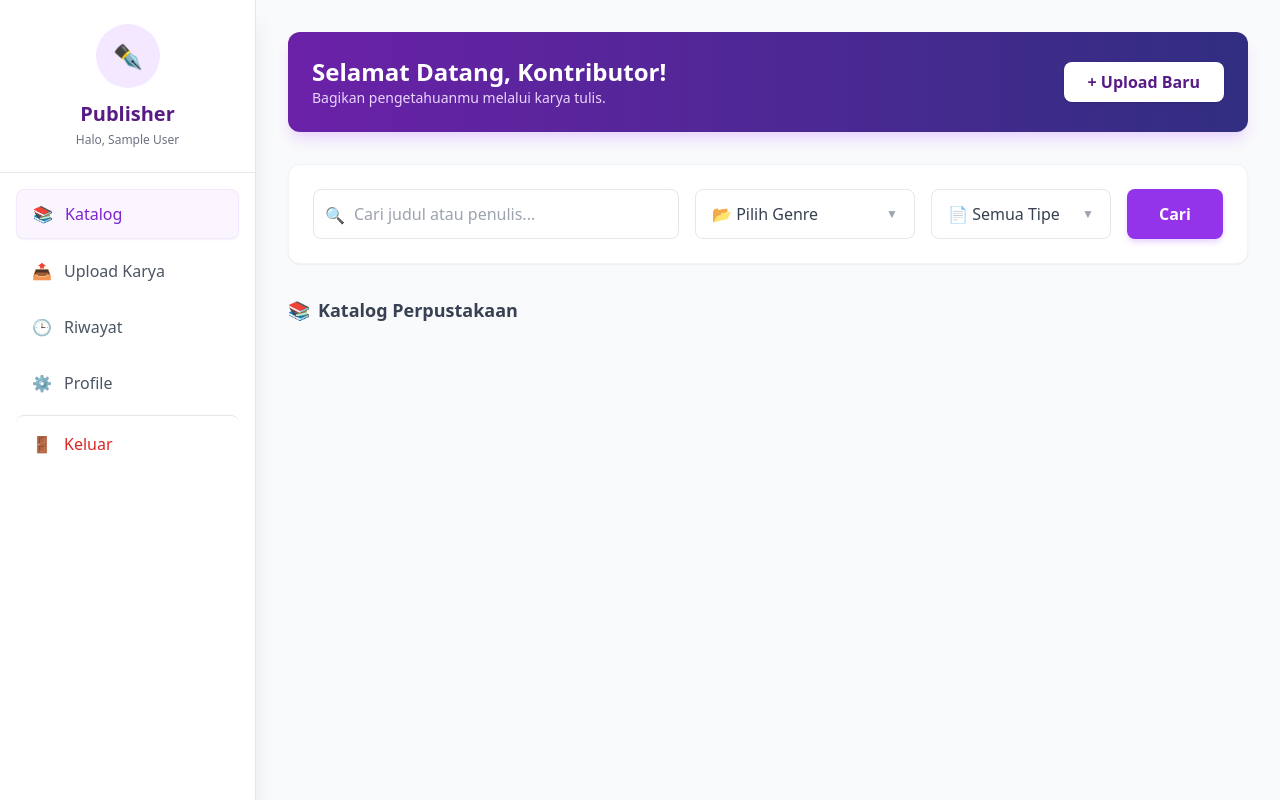
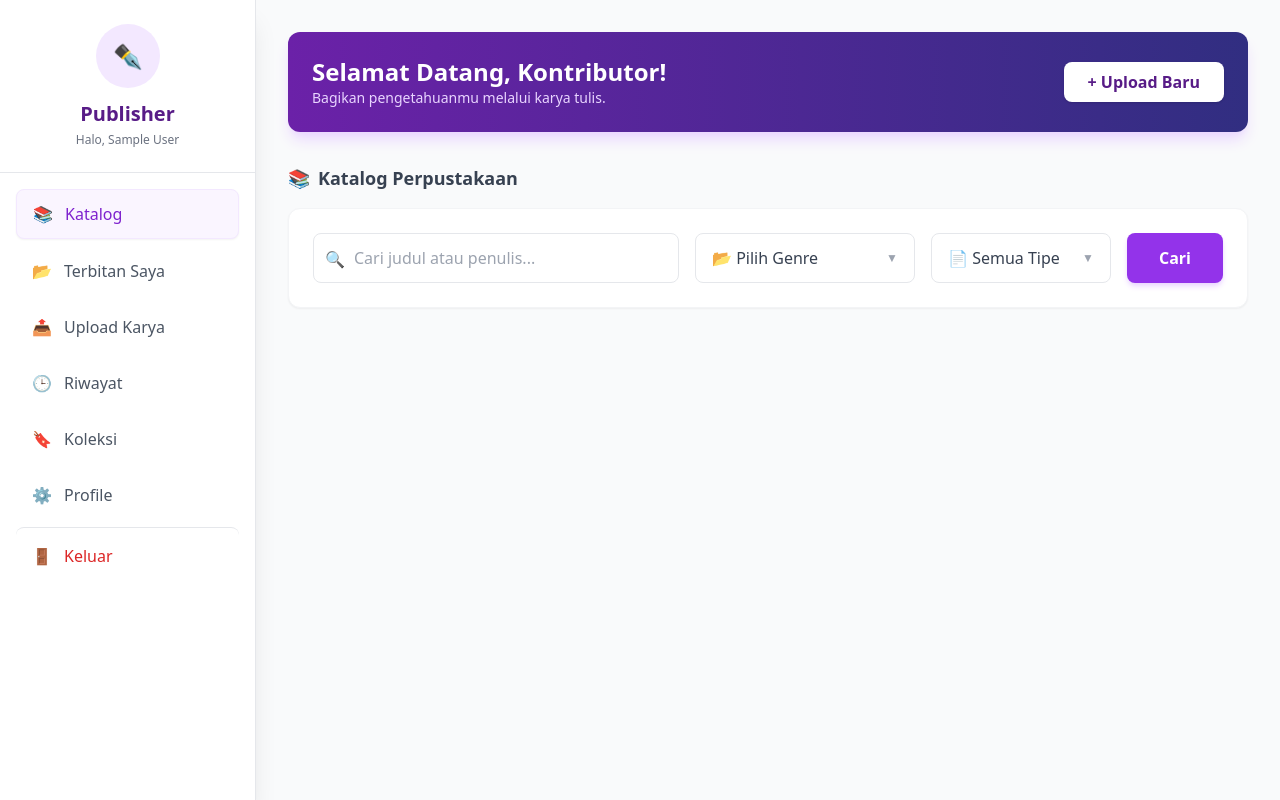
Before and after one commit to avsnaelfrb/UAS-Pemrog-web, a PHP site: page /web-perpus-UAS/Frontend/dashboard-publisher.php in a window 1280 px wide. Run offline with PHP 8.4, Linux system fonts and the light colour scheme; the visitor is signed in with stand-in values (Sample User, id 1); data comes from the database, SQL or seed files in the repository; data that the repository does not hold is empty; some libraries are stand-ins or nearby versions.

Commit message:
feat: add saved book access

```diff
--- a/Frontend/dashboard-publisher.php
+++ b/Frontend/dashboard-publisher.php
@@ -100,6 +100,11 @@ $active_type_label = isset($type_map[$filter_type]) ? $type_map[$filter_type] :
                     <span>📚</span> Katalog
                 </a>
 
+                <!-- Menu Terbitan Saya Baru -->
+                <a href="my_publications.php" class="flex items-center gap-3 px-4 py-3 text-gray-600 hover:bg-purple-50 hover:text-purple-700 rounded-lg font-medium transition duration-200">
+                    <span>📂</span> Terbitan Saya
+                </a>
+
                 <a href="upload.php" class="flex items-center gap-3 px-4 py-3 text-gray-600 hover:bg-purple-50 hover:text-purple-700 rounded-lg font-medium transition duration-200">
                     <span>📤</span> Upload Karya
                 </a>
@@ -107,6 +112,11 @@ $active_type_label = isset($type_map[$filter_type]) ? $type_map[$filter_type] :
                 <a href="history.php" class="flex items-center gap-3 px-4 py-3 text-gray-600 hover:bg-purple-50 hover:text-purple-700 rounded-lg font-medium transition duration-200">
                     <span>🕒</span> Riwayat
                 </a>
+
+                <a href="saved_books.php" class="flex items-center gap-3 px-4 py-3 text-gray-600 hover:bg-purple-50 hover:text-purple-700 rounded-lg font-medium transition duration-200">
+                    <span>🔖</span> Koleksi
+                </a>
+
                 <a href="profile.php" class="flex items-center gap-3 px-4 py-3 text-gray-600 hover:bg-purple-50 hover:text-purple-700 rounded-lg font-medium transition duration-200">
                     <span>⚙️</span> Profile
                 </a>
@@ -139,6 +149,13 @@ $active_type_label = isset($type_map[$filter_type]) ? $type_map[$filter_type] :
                     + Upload Baru
                 </a>
             </div>
+
+            <!-- Section 1 Dihapus karena sudah ada di menu Terbitan Saya -->
+
+            <!-- Section 2: Katalog Umum -->
+            <h3 class="text-lg font-bold text-gray-700 mb-4 flex items-center gap-2">
+                <span>📚</span> Katalog Perpustakaan
+            </h3>
 
             <!-- SEARCH & FILTER BAR (ADAPTASI UNGU) -->
             <div class="bg-white p-6 rounded-xl shadow-sm border border-gray-100 mb-8 flex flex-col gap-4 relative z-10">
@@ -237,67 +254,37 @@ $active_type_label = isset($type_map[$filter_type]) ? $type_map[$filter_type] :
                 <?php endif; ?>
             </div>
 
-            <!-- Section 1: Karya Anda (Status Pending/Approved) -->
-            <?php
-            $my_books = mysqli_query($conn, "SELECT * FROM books WHERE uploaded_by=$user_id ORDER BY created_at DESC");
-            if (mysqli_num_rows($my_books) > 0):
-            ?>
-                <h3 class="text-lg font-bold text-gray-700 mb-4 flex items-center gap-2">
-                    <span>📂</span> Karya Anda
-                </h3>
-                <div class="grid grid-cols-1 md:grid-cols-2 lg:grid-cols-3 gap-4 mb-10">
-                    <?php while ($mb = mysqli_fetch_assoc($my_books)): ?>
-                        <div class="bg-white p-4 rounded-lg shadow-sm border border-gray-100 flex gap-3 items-center hover:shadow-md hover:border-purple-200 transition duration-300 group">
-                            <?php
-                            $coverPathMb = '../uploads/covers/' . $mb['cover'];
-                            if (!empty($mb['cover']) && file_exists($coverPathMb)):
-                            ?>
-                                <img src="<?= $coverPathMb ?>" class="w-14 h-20 object-cover rounded shadow-sm group-hover:scale-105 transition duration-300">
-                            <?php else: ?>
-                                <div class="w-14 h-20 bg-gray-200 rounded flex items-center justify-center text-gray-400 text-xs">No img</div>
-                            <?php endif; ?>
-                            <div class="flex-1 min-w-0">
-                                <h4 class="font-bold text-gray-800 text-sm truncate group-hover:text-purple-700 transition"><?= htmlspecialchars($mb['title']) ?></h4>
-                                <p class="text-xs text-gray-500 mb-2"><?= $mb['created_at'] ?></p>
-                                <?= getStatusBadge($mb['status']) ?>
-                            </div>
-                        </div>
-                    <?php endwhile; ?>
-                </div>
-            <?php endif; ?>
-
-            <!-- Section 2: Katalog Umum -->
-            <h3 class="text-lg font-bold text-gray-700 mb-4 flex items-center gap-2">
-                <span>📚</span> Katalog Perpustakaan
-            </h3>
-
-            <!-- GRID BUKU -->
-            <div class="grid grid-cols-1 sm:grid-cols-2 lg:grid-cols-4 gap-6">
+            <!-- GRID BUKU (UPDATED STYLE: Matches dashboard-user.php) -->
+            <div class="grid grid-cols-1 sm:grid-cols-2 lg:grid-cols-4 gap-6 pb-20">
                 <?php while ($book = mysqli_fetch_assoc($books)) { ?>
                     <!-- KARTU BUKU DENGAN HOVER UNGU -->
                     <div class="bg-white rounded-xl shadow-sm border border-gray-100 hover:shadow-xl hover:shadow-purple-100 hover:border-purple-200 transition duration-300 flex flex-col h-full group transform hover:-translate-y-1">
 
-                        <div class="h-48 bg-gray-200 overflow-hidden rounded-t-xl relative">
+                        <div class="h-64 bg-gray-200 relative overflow-hidden rounded-t-xl">
                             <?php
                             $coverPath = '../uploads/covers/' . $book['cover'];
                             if (!empty($book['cover']) && file_exists($coverPath)):
                             ?>
                                 <img src="<?= $coverPath ?>" class="w-full h-full object-cover group-hover:scale-110 transition duration-500">
                             <?php else: ?>
-                                <div class="flex items-center justify-center h-full text-gray-400">No Cover</div>
+                                <div class="w-full h-full flex flex-col items-center justify-center text-gray-400 bg-gray-50">
+                                    <span class="text-4xl mb-2">📚</span><span class="text-xs">No Cover</span>
+                                </div>
                             <?php endif; ?>
 
-                            <!-- Overlay tipis saat hover -->
+                            <!-- Overlay tipis saat hover (Purple Tint) -->
                             <div class="absolute inset-0 bg-purple-900 bg-opacity-0 group-hover:bg-opacity-10 transition duration-300"></div>
                         </div>
 
                         <div class="p-4 flex-1 flex flex-col">
                             <!-- Type Badge -->
-                            <span class="text-xs font-bold text-purple-600 bg-purple-50 px-2 py-1 rounded w-fit mb-2 border border-purple-100 uppercase tracking-wider">
-                                <?= $book['type'] ?>
-                            </span>
+                            <div class="flex justify-between items-start mb-2">
+                                <div class="text-xs font-semibold text-purple-600 tracking-wide uppercase bg-purple-50 px-2 py-1 w-fit rounded border border-purple-100">
+                                    <?= $book['type'] ?>
+                                </div>
+                            </div>
 
-                            <h3 class="font-bold text-gray-900 mb-1 line-clamp-2 group-hover:text-purple-700 transition">
+                            <h3 class="font-bold text-gray-900 text-lg mb-1 leading-snug line-clamp-2 group-hover:text-purple-700 transition" title="<?= htmlspecialchars($book['title']) ?>">
                                 <?= htmlspecialchars($book['title']) ?>
                             </h3>
                             <p class="text-sm text-gray-500 mb-3 font-medium">
@@ -317,9 +304,11 @@ $active_type_label = isset($type_map[$filter_type]) ? $type_map[$filter_type] :
                                 <?php endforeach; ?>
                             </div>
 
-                            <a href="detail.php?id=<?= $book['id'] ?>" class="mt-auto block w-full py-2 bg-purple-50 text-purple-700 text-center rounded-lg font-bold border border-purple-100 hover:bg-purple-600 hover:text-white hover:border-transparent transition duration-300 shadow-sm">
-                                Lihat Detail
-                            </a>
+                            <div class="mt-auto pt-4 border-t border-gray-100">
+                                <a href="detail.php?id=<?= $book['id'] ?>" class="block w-full text-center py-2.5 bg-purple-600 text-white rounded-lg hover:bg-purple-700 font-bold transition shadow-sm hover:shadow-md">
+                                    Lihat Detail
+                                </a>
+                            </div>
                         </div>
                     </div>
                 <?php } ?>
```
